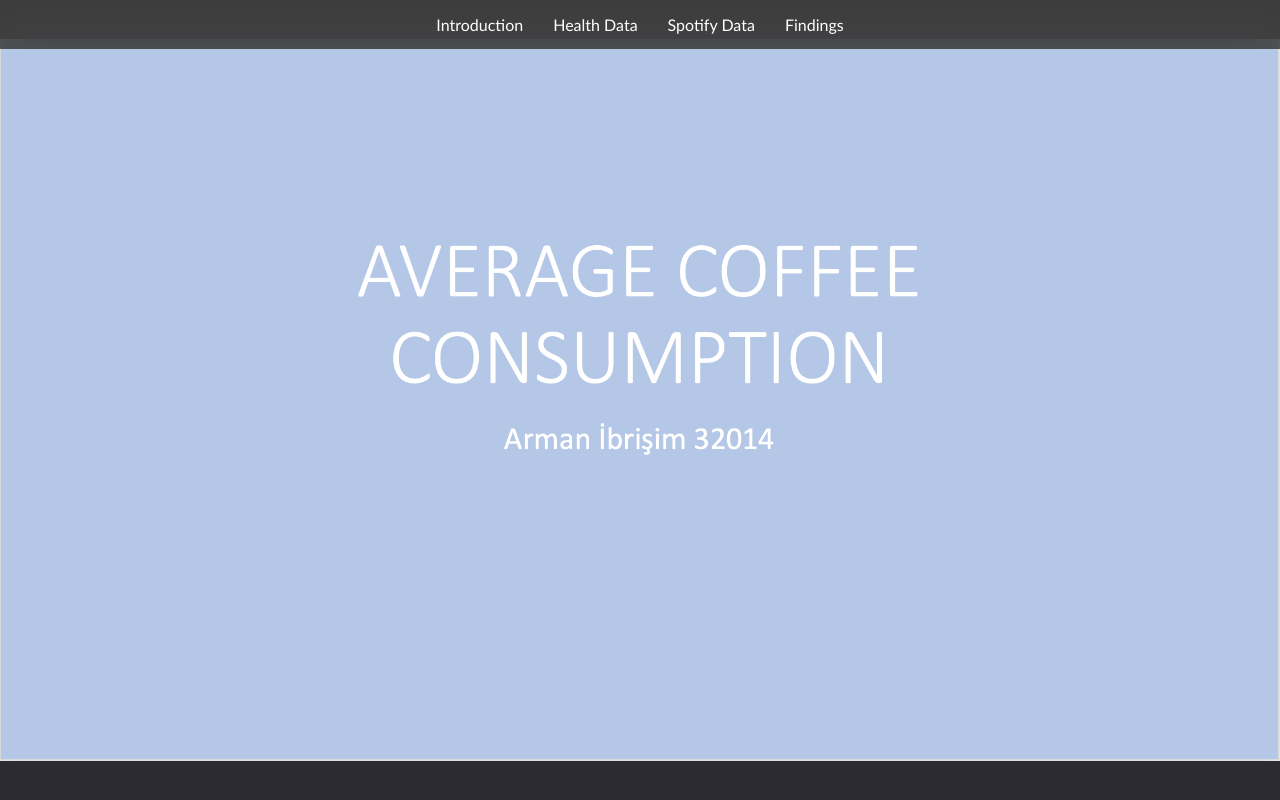
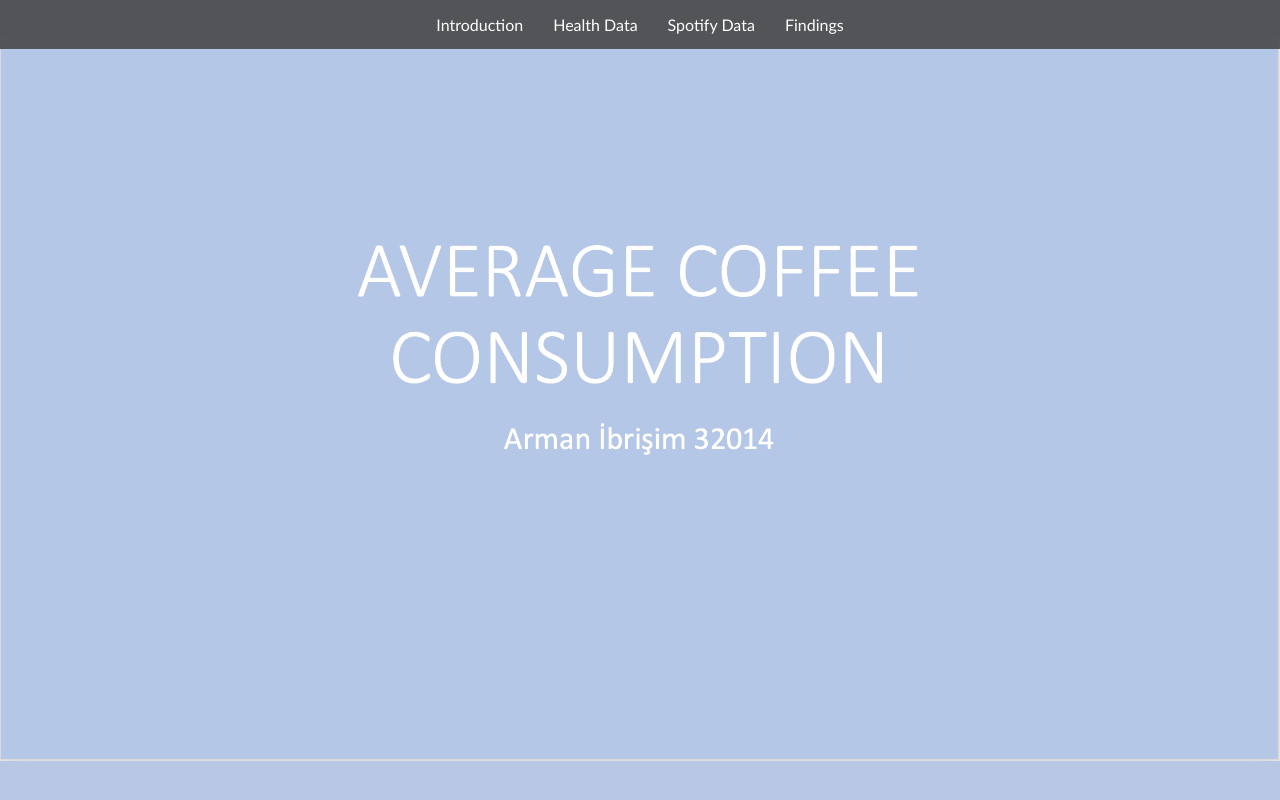
Before and after one commit to armanibrisim/Average-Coffee-Consumption-, a plain HTML site: page index.html in a window 1280 px wide. Shown: the top 800 px of the page. Drawn offline with Linux system fonts and the light colour scheme.

Commit message:
Update index.html

```diff
--- a/index.html
+++ b/index.html
@@ -29,7 +29,7 @@
     }
 
     .tile-dark-normal {
-      background: rgba(44, 43, 49, 1);
+      background: rgba(184, 199, 228, 1);
     }
 
     .tile-dark-front {
```
